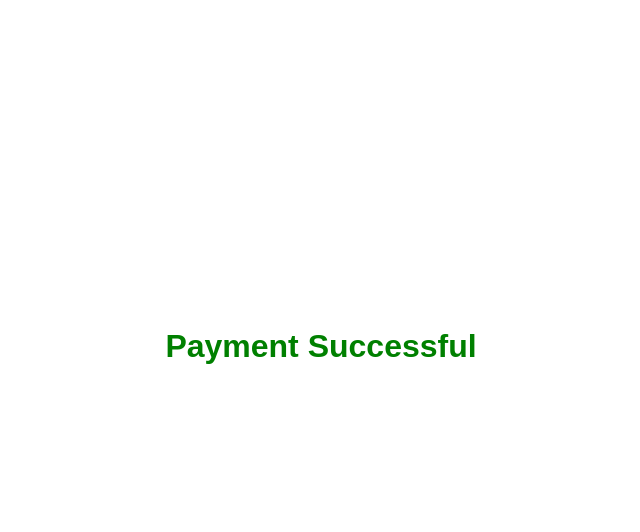
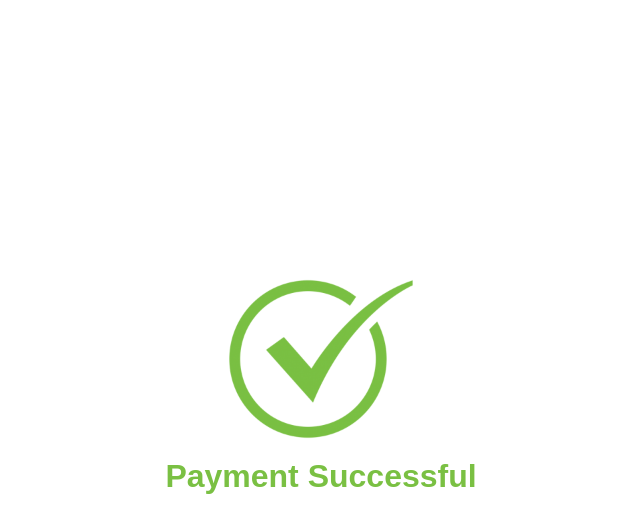
Before and after one commit to naveedaheer/react-card-payment-form, a React (Create React App) app: page / in a window 1280 px wide. Both pictures are taken after typing "name@example.com", "Sample", "5", "5", "Sample", "5" into the empty fields and a click on the button "Pay Now". Shown: the top 532 px of the page, without its empty margins (319-959 px from the left). Built offline with nearby package versions, Linux system fonts and the light colour scheme.

Commit message:
Addded image in success screen

```diff
--- a/src/component/form/index.jsx
+++ b/src/component/form/index.jsx
@@ -137,6 +137,7 @@ class Form extends React.Component {
       <div>
         {
           isSubmitted ? <div className='submit-message'>
+            <img src={require('./../../assets/icon/check-300x300.png')} width="200" alt="check" />
             <h4>
               Payment Successful
             </h4>
--- a/src/component/form/index.scss
+++ b/src/component/form/index.scss
@@ -114,17 +114,16 @@ button {
   right: 7px;
 }
 .submit-message {
-  text-align: center;
-  font-size: 2rem;
-  font-weight: bold;
-  color: green;
-  height: 100vh;
   display: flex;
   justify-content: center;
   align-items: center;
-  h4{
-  margin-bottom: 150px;
-
+  flex-direction: column;
+  font-size: 2rem;
+  font-weight: bold;
+  color: #7AC043;
+  height: 100vh;
+  h4 {
+    margin-top: -5px;
   }
 }
 .border-bottom-0{
```
Also changed, not shown: src/assets/icon/check-300x300.png (added).
